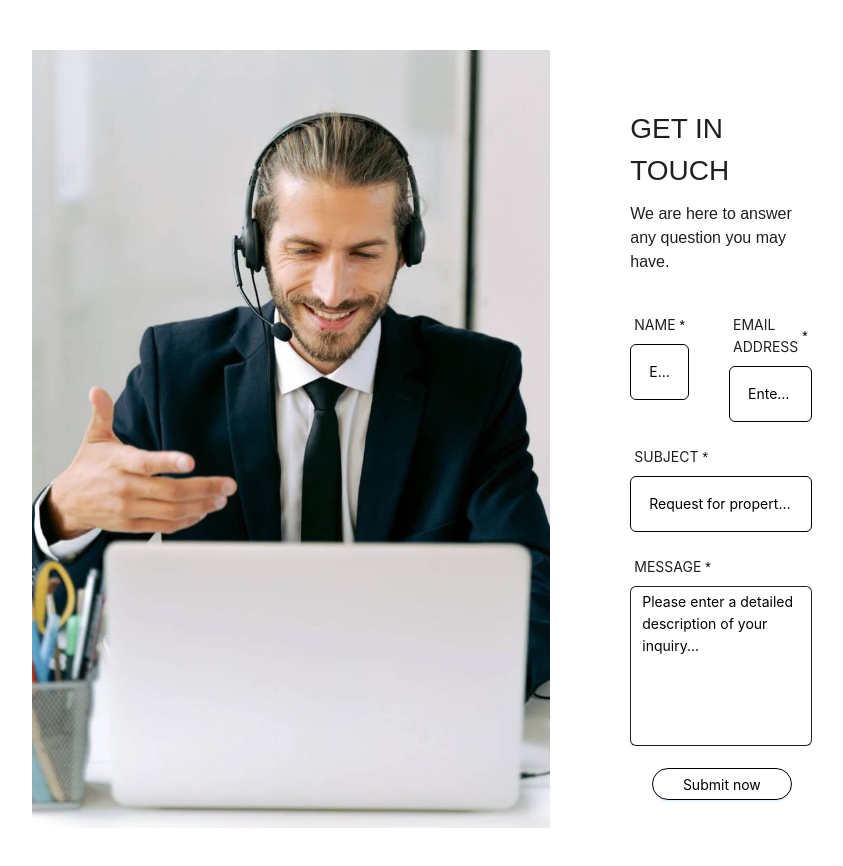
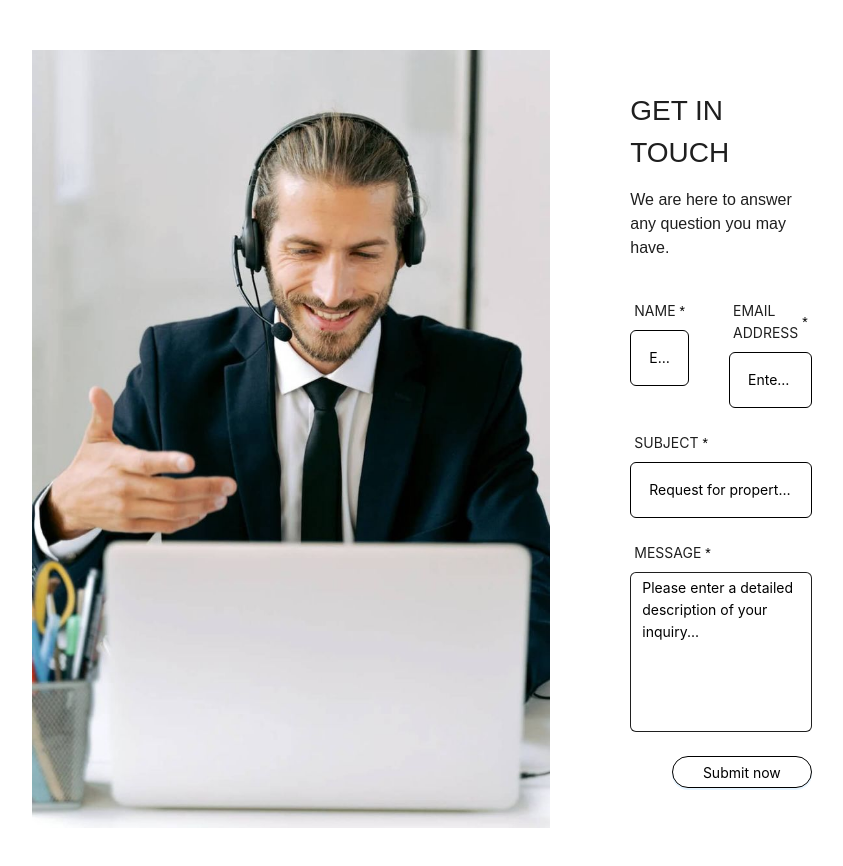
Before and after one commit to aspect002/wrapper-examples, a Next.js app: page / in a window 1280 px wide. Shown: the top 866 px of the page, without its empty margins (218-1061 px from the left). Built offline with nearby package versions, Linux system fonts and the light colour scheme.

Commit message:
variables fix position

```diff
--- a/src/Components/CustomComponents/CustomButton/customButton.module.scss
+++ b/src/Components/CustomComponents/CustomButton/customButton.module.scss
@@ -1,12 +1,7 @@
 .wrapper-container .button-container {
-  position: absolute;
-  bottom: -30px;
-  right: 20px;
   --ant-button-padding-inline: 30px;
   --ant-border-radius: 50px;
-  --ant-color-primary-active:white;
-  padding-top: 12px;
-  padding-bottom: 12px;
+  --ant-color-primary-active: white;
   --ant-button-primary-color: black;
   --ant-color-primary: white;
   --ant-color-primary-hover: white;
@@ -16,7 +11,3 @@
   border-bottom-color: var(--ant-border-color);
   border-left-color: var(--ant-border-color);
 }
-
-// --ant-button-padding-block: 12px;почему-то это переопределение не работает
-//  -ant-button-padding-block-sm: 12px;
-// --ant-button-padding-block-lg: 12px;
--- a/src/Components/CustomComponents/CustomParagraph/customParagraph.module.scss
+++ b/src/Components/CustomComponents/CustomParagraph/customParagraph.module.scss
@@ -1,9 +1,6 @@
 .wrapper-container .paragraph-container {
   --ant-font-size: 16px;
   --ant-font-family: Arial, Helvetica, sans-serif;
-  --ant-font-weight: 600; //cпросить почему в дт показывает как рабочее но не переопределяется
+  --ant-font-weight: 600;
   --ant-line-height: 1.5;
-  margin-bottom: 40px;
-  // div:where(.css-dev-only-do-not-override-r761ll).ant-typography, :where(.css-dev-only-do-not-override-r761ll).ant-typography p {
-  //   margin-bottom: 1em; тут тоже спросить, если делать через --ant-typography-title-margin-bottom: 0.5em; То не переопределяется
 }
--- a/src/Components/CustomComponents/CustomTitle/customTitle.module.scss
+++ b/src/Components/CustomComponents/CustomTitle/customTitle.module.scss
@@ -3,5 +3,4 @@
   --ant-font-family: Arial, Helvetica, sans-serif;
   --ant-font-weight-strong: 400;
   --ant-line-height-heading-2: 1.5;
-  --ant-typography-title-margin-bottom: 10px;
 }
--- a/src/Components/MyForm/MyForm.tsx
+++ b/src/Components/MyForm/MyForm.tsx
@@ -17,10 +17,16 @@ const MyForm = () => {
 
   return (
     <CustomForm onFinish={onFinish}>
-      <CustomTitle level={2}>GET IN TOUCH</CustomTitle>
-      <CustomParagraph>
-        We are here to answer any question you may have.
-      </CustomParagraph>
+      <div className={styles.titlePosition}>
+        <CustomTitle level={2}>GET IN TOUCH</CustomTitle>
+      </div>
+
+      <div className={styles.paragraphPosition}>
+        <CustomParagraph>
+          We are here to answer any question you may have.
+        </CustomParagraph>
+      </div>
+
       <div className={styles.nameInput}>
         <Name
           name="name"
@@ -67,8 +73,9 @@ const MyForm = () => {
           autoComplete="off"
         />
       </Name>
-
-      <CustomButton type="primary">Submit now</CustomButton>
+      <div className={styles.buttonPosition}>
+        <CustomButton type="primary">Submit now</CustomButton>
+      </div>
     </CustomForm>
   );
 };
--- a/src/Components/MyForm/myForm.module.scss
+++ b/src/Components/MyForm/myForm.module.scss
@@ -5,3 +5,16 @@
 .nameInput > * {
   flex: 1;
 }
+
+.buttonPosition {
+  display: flex;
+  justify-content: flex-end;
+}
+
+.paragraphPosition {
+  margin-bottom: 40px;
+}
+
+.titlePosition {
+  margin-bottom: 10px;
+}
--- a/src/styles/globals.css
+++ b/src/styles/globals.css
@@ -14,7 +14,7 @@ html,
 body {
   max-width: 100vw;
   overflow-x: hidden;
-    scroll-behavior: smooth;
+  scroll-behavior: smooth;
 }
 
 body {
```
Also changed, not shown: src/Components/CustomComponents/CustomTextArea/CustomTextArea.tsx (+6 -3 lines).
